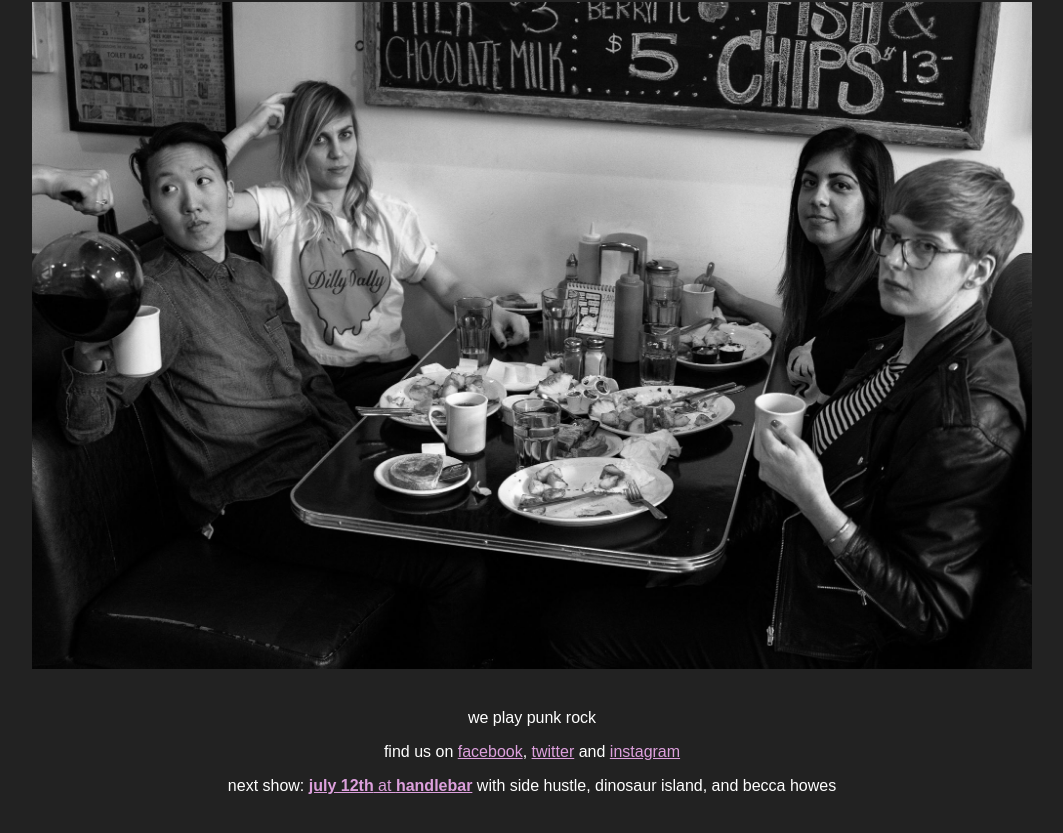
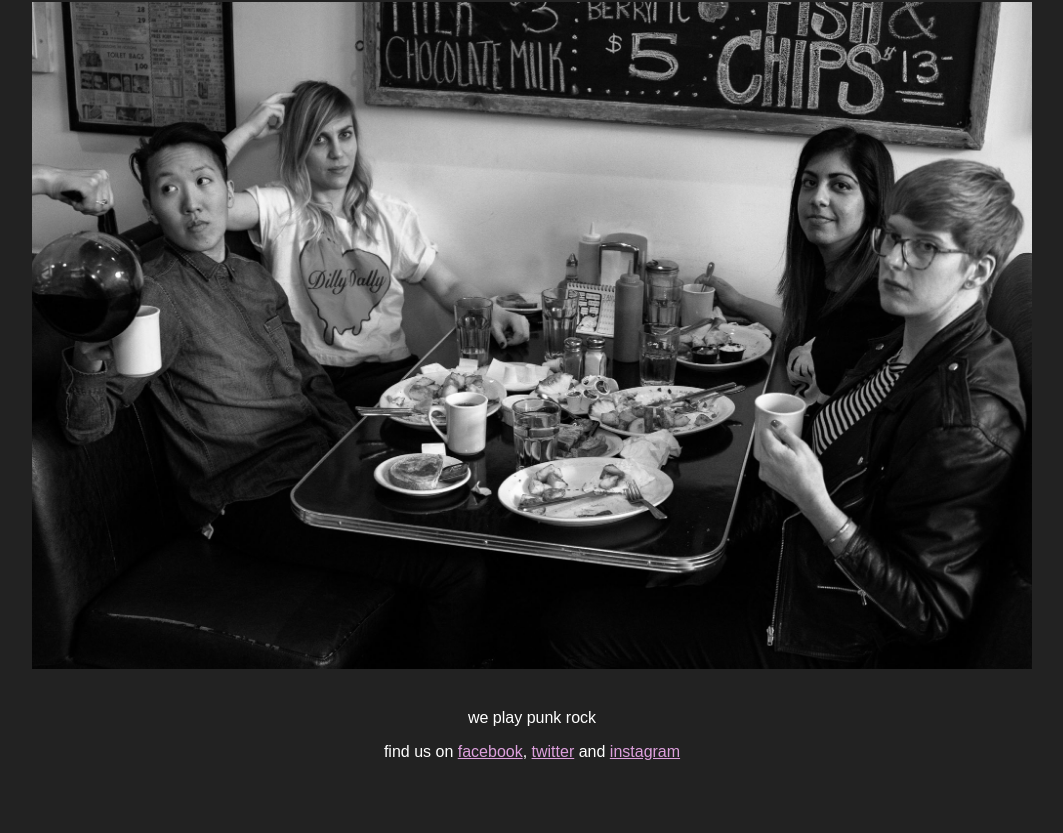
Before and after one commit to ruhee/weakhands, a React (Create React App) app: page / in a window 1280 px wide. Shown: the part 187-1020 px from the top of the page, without its empty margins (108-1171 px from the left). Built offline with nearby package versions, Linux system fonts and the light colour scheme; a web font is replaced by a local one.

Commit message:
Remove show cause it's over

```diff
--- a/src/App.js
+++ b/src/App.js
@@ -17,9 +17,6 @@ class App extends Component {
           <p>
             find us on <a href="http://facebook.com/weakhandsband">facebook</a>, <a href="http://twitter.com/weakhandsband">twitter</a> and <a href="http://instagram.com/weakhands">instagram</a>
           </p>
-          <p>
-            next show: <a href="https://www.facebook.com/events/2010153129236472/"><b>july 12th</b> at <b>handlebar</b></a> with side hustle, dinosaur island, and becca howes
-          </p>
         </div>
       </div>
     );
```
